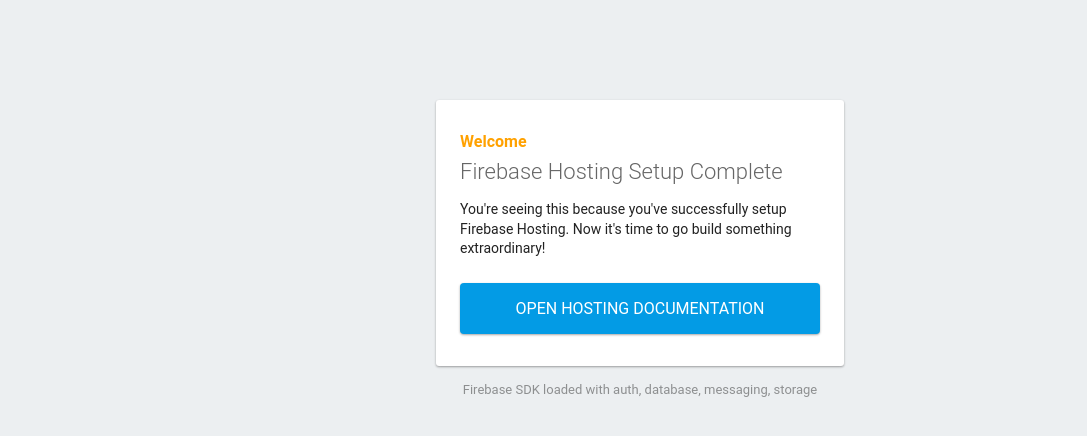
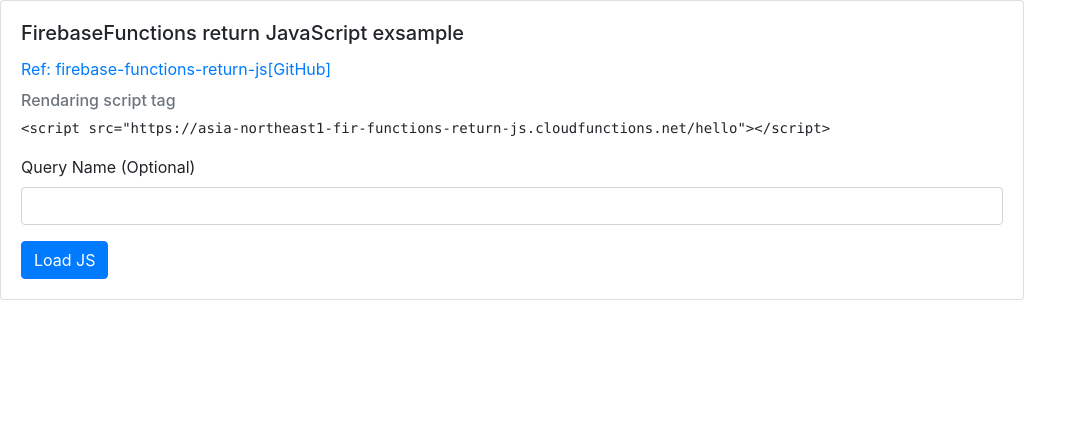
Before and after one commit to akinov/firebase-functions-return-js, a plain HTML site: page public/index.html in a window 1280 px wide. Shown: the whole page, without its empty margins (0-1087 px from the left). Drawn offline with nearby package versions, Linux system fonts and the light colour scheme; some packages are replaced by stand-ins of ours.

Commit message:
Edit index.html

```diff
--- a/public/index.html
+++ b/public/index.html
@@ -1,64 +1,73 @@
 <!DOCTYPE html>
 <html>
   <head>
-    <meta charset="utf-8">
-    <meta name="viewport" content="width=device-width, initial-scale=1">
-    <title>Welcome to Firebase Hosting</title>
+    <meta charset="utf-8" />
+    <meta name="viewport" content="width=device-width, initial-scale=1" />
+    <title>FirebaseFunctions return JavaScript exsample</title>
 
-    <!-- update the version number as needed -->
-    <script defer src="/__/firebase/7.2.3/firebase-app.js"></script>
-    <!-- include only the Firebase features as you need -->
-    <script defer src="/__/firebase/7.2.3/firebase-auth.js"></script>
-    <script defer src="/__/firebase/7.2.3/firebase-database.js"></script>
-    <script defer src="/__/firebase/7.2.3/firebase-messaging.js"></script>
-    <script defer src="/__/firebase/7.2.3/firebase-storage.js"></script>
-    <!-- initialize the SDK after all desired features are loaded -->
-    <script defer src="/__/firebase/init.js"></script>
-
-    <style media="screen">
-      body { background: #ECEFF1; color: rgba(0,0,0,0.87); font-family: Roboto, Helvetica, Arial, sans-serif; margin: 0; padding: 0; }
-      #message { background: white; max-width: 360px; margin: 100px auto 16px; padding: 32px 24px; border-radius: 3px; }
-      #message h2 { color: #ffa100; font-weight: bold; font-size: 16px; margin: 0 0 8px; }
-      #message h1 { font-size: 22px; font-weight: 300; color: rgba(0,0,0,0.6); margin: 0 0 16px;}
-      #message p { line-height: 140%; margin: 16px 0 24px; font-size: 14px; }
-      #message a { display: block; text-align: center; background: #039be5; text-transform: uppercase; text-decoration: none; color: white; padding: 16px; border-radius: 4px; }
-      #message, #message a { box-shadow: 0 1px 3px rgba(0,0,0,0.12), 0 1px 2px rgba(0,0,0,0.24); }
-      #load { color: rgba(0,0,0,0.4); text-align: center; font-size: 13px; }
-      @media (max-width: 600px) {
-        body, #message { margin-top: 0; background: white; box-shadow: none; }
-        body { border-top: 16px solid #ffa100; }
-      }
-    </style>
+    <script
+      src="https://code.jquery.com/jquery-3.4.1.min.js"
+      integrity="sha256-CSXorXvZcTkaix6Yvo6HppcZGetbYMGWSFlBw8HfCJo="
+      crossorigin="anonymous"
+    ></script>
+    <link
+      rel="stylesheet"
+      href="https://stackpath.bootstrapcdn.com/bootstrap/4.3.1/css/bootstrap.min.css"
+      integrity="sha384-ggOyR0iXCbMQv3Xipma34MD+dH/1fQ784/j6cY/iJTQUOhcWr7x9JvoRxT2MZw1T"
+      crossorigin="anonymous"
+    />
   </head>
   <body>
-    <div id="message">
-      <h2>Welcome</h2>
-      <h1>Firebase Hosting Setup Complete</h1>
-      <p>You're seeing this because you've successfully setup Firebase Hosting. Now it's time to go build something extraordinary!</p>
-      <a target="_blank" href="https://firebase.google.com/docs/hosting/">Open Hosting Documentation</a>
+    <div class="card" style="width: 80vw;">
+      <div class="card-body">
+        <h5 class="card-title">FirebaseFunctions return JavaScript exsample</h5>
+        <p class="card-text">
+          <a
+            href="https://github.com/akinov/firebase-functions-return-js"
+            target="_blank"
+            >Ref: firebase-functions-return-js[GitHub]</a
+          >
+        </p>
+
+        <h6 class="card-subtitle mb-2 text-muted">Rendaring script tag</h6>
+        <pre><code id="code"></code></pre>
+
+        <div class="form-group">
+          <label for="exampleInputEmail1">Query Name (Optional)</label>
+          <input id="name" type="text" class="form-control" />
+        </div>
+        <button id="submit" class="btn btn-primary">Load JS</button>
+      </div>
     </div>
-    <p id="load">Firebase SDK Loading&hellip;</p>
 
+    <div id="script"></div>
     <script>
-      document.addEventListener('DOMContentLoaded', function() {
-        // // 🔥🔥🔥🔥🔥🔥🔥🔥🔥🔥🔥🔥🔥🔥🔥🔥🔥🔥🔥🔥🔥🔥🔥🔥🔥🔥🔥🔥🔥🔥🔥
-        // // The Firebase SDK is initialized and available here!
-        //
-        // firebase.auth().onAuthStateChanged(user => { });
-        // firebase.database().ref('/path/to/ref').on('value', snapshot => { });
-        // firebase.messaging().requestPermission().then(() => { });
-        // firebase.storage().ref('/path/to/ref').getDownloadURL().then(() => { });
-        //
-        // // 🔥🔥🔥🔥🔥🔥🔥🔥🔥🔥🔥🔥🔥🔥🔥🔥🔥🔥🔥🔥🔥🔥🔥🔥🔥🔥🔥🔥🔥🔥🔥
+      $(function() {
+        var functionsUrl =
+          'https://asia-northeast1-fir-functions-return-js.cloudfunctions.net/hello';
+        var $code = $('#code'),
+          $name = $('#name'),
+          $submit = $('#submit'),
+          $script = $('#script');
 
-        try {
-          let app = firebase.app();
-          let features = ['auth', 'database', 'messaging', 'storage'].filter(feature => typeof app[feature] === 'function');
-          document.getElementById('load').innerHTML = `Firebase SDK loaded with ${features.join(', ')}`;
-        } catch (e) {
-          console.error(e);
-          document.getElementById('load').innerHTML = 'Error loading the Firebase SDK, check the console.';
+        $submit.on('click', function() {
+          var scriptDom = getScriptTag();
+          $script.html(scriptDom);
+          $code.text(scriptDom.prop('outerHTML'));
+        });
+
+        function getScriptTag() {
+          var name = $name.val();
+          var queryString = '';
+          if (name) {
+            queryString = '?name=' + name;
+          }
+          return $('<script>').attr({
+            src: functionsUrl + queryString
+          });
         }
+
+        $code.text(getScriptTag().prop('outerHTML'));
       });
     </script>
   </body>
```
